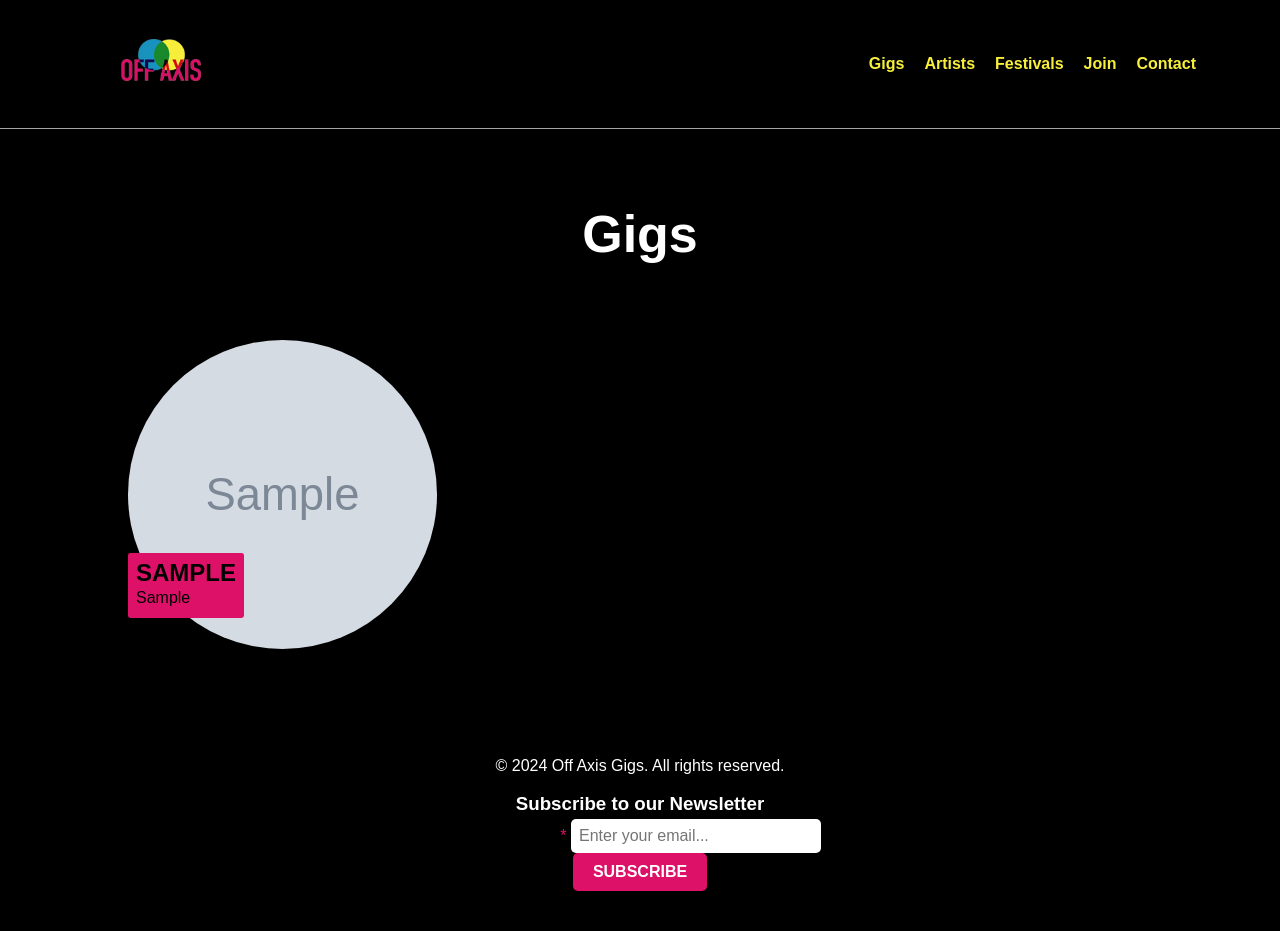
After one commit to sh20-2025/offaxis, a Django app: page /gigs/ in a window 1280 px wide. The commit adds this page. Run offline with Django 5.2, Linux system fonts and the light colour scheme; tables that the repository leaves empty hold one stand-in row (values such as "Sample post"); grey boxes marked "Sample" are stand-in pictures.

Commit message:
feat: basic gigs page

```diff
--- a/Off_Axis_App/models.py
+++ b/Off_Axis_App/models.py
@@ -57,6 +57,7 @@ class GenreTag(models.Model):
 
 class Gig(models.Model):
     artist = models.ForeignKey("Artist", on_delete=models.CASCADE)
+    venue = models.ForeignKey("Venue", on_delete=models.CASCADE)
     supporting_artists = models.ManyToManyField(
         "Artist", blank=True, related_name="supporting_artists"
     )
--- a/Off_Axis_App/templates/Off_Axis/base.html
+++ b/Off_Axis_App/templates/Off_Axis/base.html
@@ -23,7 +23,7 @@
                 <nav class="nav">
                     <ul>
                         <li>
-                            <a href="#">Gigs</a>
+                            <a href="/gigs/">Gigs</a>
                         </li>
                         <li>
                             <a href="/artists/">Artists</a>
--- /dev/null
+++ b/Off_Axis_App/templates/Off_Axis/gigs.html
@@ -0,0 +1,28 @@
+{% extends "Off_Axis/base.html" %}
+{% load static %}
+{% block title_block %}
+    Off Axis Gigs - Gigs
+{% endblock title_block %}
+{% block import_block %}
+    <link rel="stylesheet" href="{% static "styles/gigs.css" %}">
+{% endblock import_block %}
+{% block body_block %}
+    <section class="gigs">
+        <h1 class="gigs__title">Gigs</h1>
+        <div class="gigs__list">
+            {% for gig in gigs %}
+                <a class="gig" href="{% url 'gig' gig.id %}">
+                    <img class="gig__image"
+                         width="300"
+                         height="300"
+                         src="{{ gig.gig_photo_url }}"
+                         alt="gig">
+                    <div class="gig__label">
+                        <h2>{{ gig.artist.user.username }}</h2>
+                        <p>{{ gig.venue.address.city }}</p>
+                    </div>
+                </a>
+            {% endfor %}
+        </div>
+    </section>
+{% endblock body_block %}
--- a/Off_Axis_App/urls.py
+++ b/Off_Axis_App/urls.py
@@ -5,6 +5,8 @@ urlpatterns = [
     path("artists/", views.artists_view, name="artists"),
     path("artist/<slug:slug>/", views.artist_view, name="artist"),
     path("register/", views.register, name="register"),
+    path("gigs/", views.gigs, name="gigs"),
+    path("gigs/<int:id>/", views.gigs, name="gig"),
     path("", views.index, name="index"),
     path("components", views.components, name="components"),
 ]
--- a/Off_Axis_App/views.py
+++ b/Off_Axis_App/views.py
@@ -1,9 +1,6 @@
 from django.shortcuts import render, get_object_or_404, redirect
-from .models import Artist
+from .models import Artist, Gig
 from .forms import UserForm
-
-
-# Create your views here.
 
 
 def components(request):
@@ -49,3 +46,10 @@ def register(request):
             return redirect("/")
 
     return render(request, "Off_Axis/register.html")
+
+
+def gigs(request):
+    context = {}
+    context["gigs"] = Gig.objects.all()
+
+    return render(request, "Off_Axis/gigs.html", context)
--- a/static/styles/base.css
+++ b/static/styles/base.css
@@ -20,6 +20,9 @@ body {
   --oa-blue: #1892be;
   --oa-blue-light: #1ab2e9;
   --oa-blue-dark: #146c8d;
+  --oa-orange: #d66d0f;
+  --oa-orange-light: #f57b0f;
+  --oa-orange-dark: #a84f0f;
   --oa-text-dark: #000000;
   --oa-text-light: #ffffff;
   --oa-text-medium: #5a5a5a;
--- /dev/null
+++ b/static/styles/gigs.css
@@ -0,0 +1,71 @@
+.gigs {
+  padding: 4rem 10%;
+}
+
+.gigs__title {
+  font-size: 3.25rem;
+  text-align: center;
+  margin-bottom: 4rem;
+}
+
+.gigs__list {
+  display: grid;
+  grid-template-columns: repeat(auto-fill, minmax(17rem, 1fr));
+  gap: 3rem;
+}
+
+.gig {
+  width: 100%;
+  aspect-ratio: 1/1;
+  position: relative;
+}
+
+.gig__image {
+  width: 100%;
+  height: 100%;
+  object-fit: cover;
+  position: absolute;
+  top: 0;
+  left: 0;
+  z-index: 0;
+  border-radius: 50%;
+}
+
+.gig__label {
+  display: flex;
+  flex-direction: column;
+  padding: 0.5rem;
+  border-radius: 0.15rem;
+  background-color: var(--oa-pink);
+  color: var(--oa-text-dark);
+  position: absolute;
+  bottom: 10%;
+  left: 0;
+  z-index: 1;
+}
+
+.gig:nth-child(5n) .gig__label {
+  background-color: var(--oa-orange);
+}
+
+.gig:nth-child(5n + 1) .gig__label {
+  background-color: var(--oa-pink);
+}
+
+.gig:nth-child(5n + 2) .gig__label {
+  background-color: var(--oa-yellow);
+}
+
+.gig:nth-child(5n + 3) .gig__label {
+  background-color: var(--oa-blue);
+}
+
+.gig:nth-child(5n + 4) .gig__label {
+  background-color: var(--oa-green);
+}
+
+.gig__label h2 {
+  text-transform: uppercase;
+  line-height: 1.5rem;
+  font-size: 1.5rem;
+}
```
Also changed, not shown: populate_db.py (added, +144 -0 lines), Off_Axis_App/migrations/0002_address_remove_artist_gigs_gig_ticket_venue_and_more.py (added), static/images/gig-placeholder.png (added).
